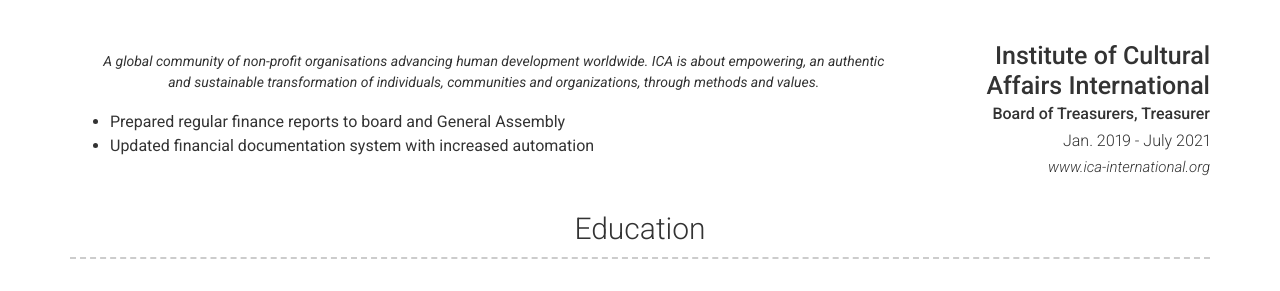
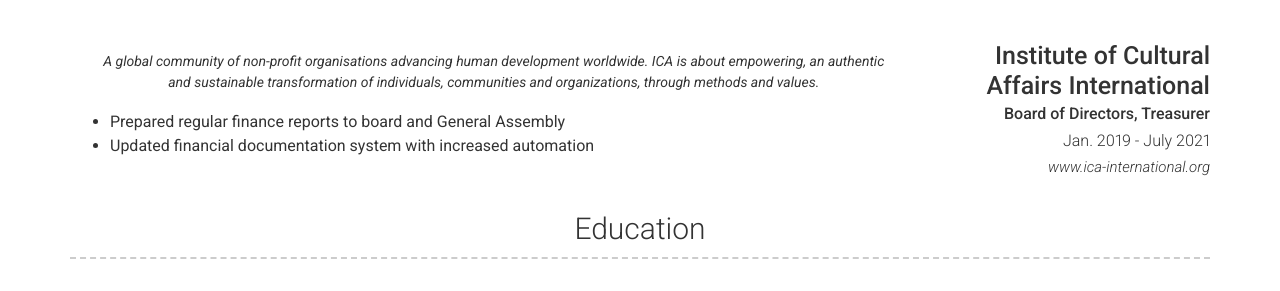
Before and after one commit to samanthasains/samanthasains.github.io, a Jekyll site: the page built from index.md, in a window 1280 px wide and 900 px high, scrolled down 1436 px. Shown: the part 156-447 px from the top of the window. Built offline with Jekyll 4.4.1, drawn with Linux system fonts in a browser that asks for light colours; nearby versions of some CDN libraries.

Commit message:
Update _config.yml

```diff
--- a/_config.yml
+++ b/_config.yml
@@ -87,7 +87,7 @@
           - Co-organized [sustainability network across Chicago](https://chicagoleaders.net/), including scheduling and designing bi-monthly network meetings, communication to membership, surveying network health, and supporting ongoing strategy
       - layout: right
         title: Institute of Cultural Affairs International
-        sub_title: Board of Treasurers, Treasurer
+        sub_title: Board of Directors, Treasurer
         caption: Jan. 2019 - July 2021
         link: www.ica-international.org
         quote: >
```
